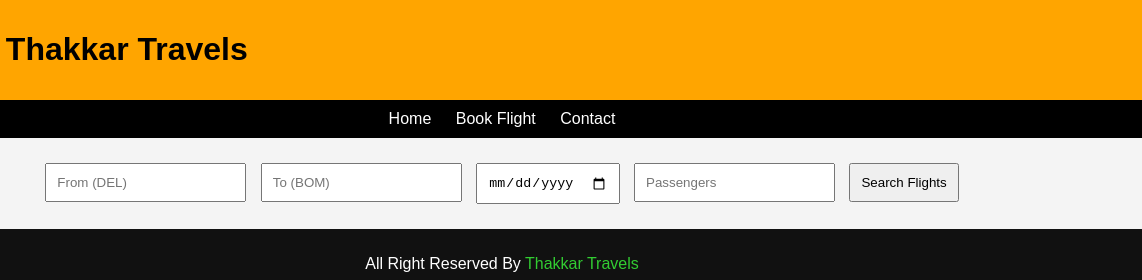
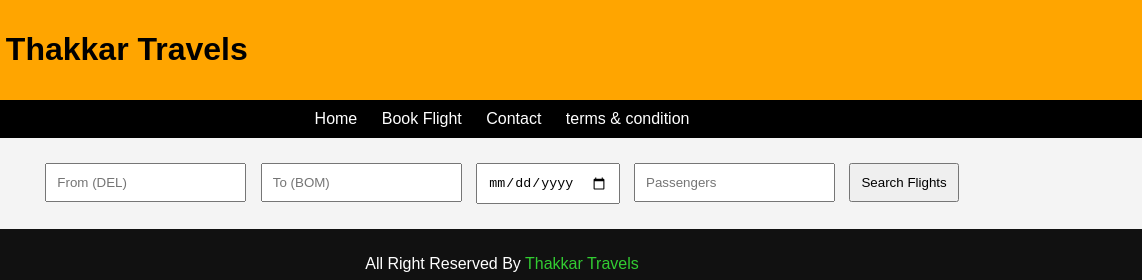
Before and after one commit to HITESHDASANI/THAKKARTRAVELS-WEBSITE, a website: page index.html in a window 1280 px wide. Shown: the top 280 px of the page, 138-1280 px from the left. Drawn offline with Linux system fonts and the light colour scheme.

Commit message:
Add terms and conditions link to navigation

```diff
--- a/index.html
+++ b/index.html
@@ -16,6 +16,7 @@
   <a href="index.html">Home</a>
   <a href="booking.html">Book Flight</a>
   <a href="#contact">Contact</a>
+   <a href="terms & condition">terms & condition</a>
 </nav>
 
 <section class="search">
```
